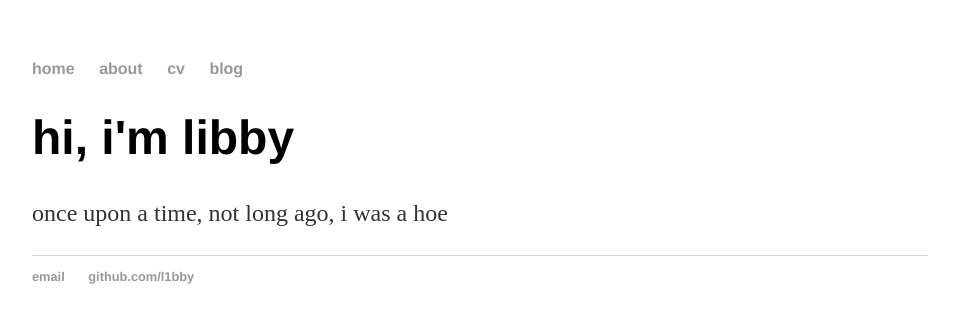
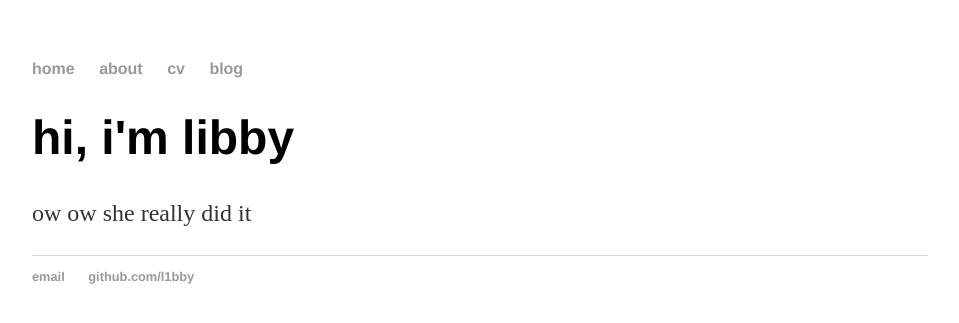
Before and after one commit to l1bby/l1bby.github.io, a Jekyll site: the page built from index.html, in a window 1280 px wide. Shown: the top 323 px of the page, without its empty margins (160-1119 px from the left). Built offline with Jekyll 4.4.1, drawn with Linux system fonts in a browser that asks for light colours.

Commit message:
Update index.html

```diff
--- a/index.html
+++ b/index.html
@@ -6,6 +6,6 @@ title: libby home
 <div class="container">
  <div class="blurb">
        	<h1>hi, i'm libby</h1>
-		<p>once upon a time, not long ago, i was a hoe</p>
+		<p>ow ow she really did it</p>
 </div><!-- /.blurb -->
 </div><!-- /.container -->
```
